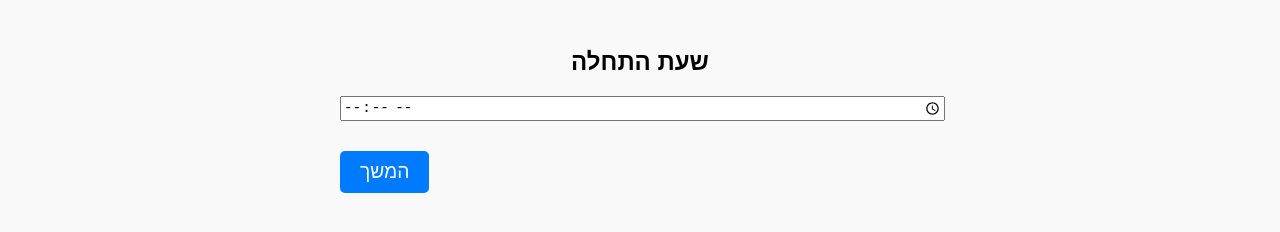
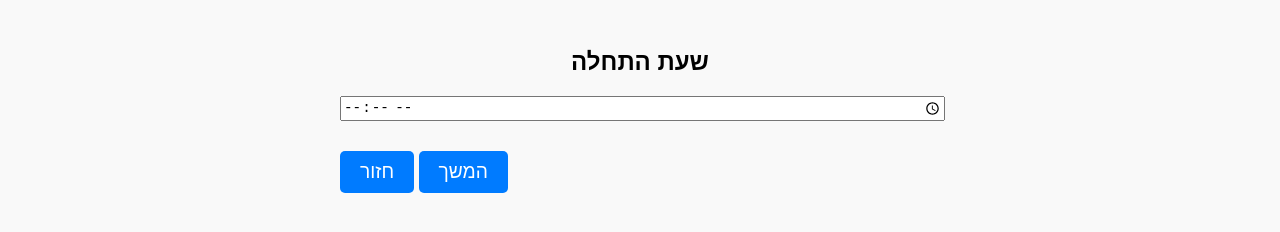
Before and after one commit to berkois/malar-courses, a plain HTML site: page index.html in a window 1280 px wide. Both pictures are taken after a click on the button "המשך". Shown: the part 82-314 px from the top of the page. Drawn offline with Linux system fonts and the light colour scheme.

Commit message:
back button

```diff
--- a/index.html
+++ b/index.html
@@ -35,6 +35,7 @@
       <div class="form-slide" data-step="1">
         <h2>שעת התחלה</h2>
         <input type="time" name="time" required />
+        <button type="button" onclick="prevSlide()">חזור</button>
         <button type="button" onclick="nextSlide()">
           המשך
         </button>
@@ -43,6 +44,7 @@
       <div class="form-slide" data-step="2">
         <h2>משך ההדרכה (בשעות)</h2>
         <input type="number" name="length" required />
+        <button type="button" onclick="prevSlide()">חזור</button>
         <button type="button" onclick="nextSlide()">
           המשך
         </button>
@@ -69,6 +71,7 @@
           </option>
           <option value="אחר">אחר</option>
         </select>
+        <button type="button" onclick="prevSlide()">חזור</button>
         <button type="button" onclick="nextSlide()">
           המשך
         </button>
@@ -83,18 +86,21 @@
       <div class="form-slide" data-step="4" id="customLocation" style="display:none">
         <h2>עיר*</h2>
         <input type="text" name="city" required>
+        <button type="button" onclick="prevSlide()">חזור</button>
         <button type="button" onclick="nextSlide()">המשך</button>
       </div>
 
       <div class="form-slide" data-step="5" id="customAddress" style="display:none">
         <h2>כתובת*</h2>
         <input type="text" name="address" required>
+        <button type="button" onclick="prevSlide()">חזור</button>
         <button type="button" onclick="nextSlide()">המשך</button>
       </div>
 
       <div class="form-slide" data-step="6" id="customMoreInfo" style="display:none">
         <h2>פרטים נוספים</h2>
         <textarea name="more_info"></textarea>
+        <button type="button" onclick="prevSlide()">חזור</button>
         <button type="button" onclick="nextSlide()">המשך</button>
         <button type="button" class="skip-btn" onclick="nextSlide()">דלג</button>
       </div>
@@ -113,6 +119,7 @@
           <option value="שוקי שטכלברג">שוקי שטכלברג</option>
           <option value="אחר">אחר</option>
         </select>
+        <button type="button" onclick="prevSlide()">חזור</button>
         <button type="button" onclick="nextSlide()">
           המשך
         </button>
@@ -134,6 +141,7 @@
 
       <div class="form-slide" data-step="7">
         <h2>שלח טופס</h2>
+        <button type="button" onclick="prevSlide()">חזור</button>
         <button type="submit">שלח טופס</button>
       </div>
 
--- a/script.js
+++ b/script.js
@@ -6,6 +6,12 @@ function nextSlide() {
         slides[currentSlide].classList.remove('active');
         currentSlide++;
         slides[currentSlide].classList.add('active');
+    }
+}
+
+function prevSlide() {
+    if (currentStep > 0) {
+        showSlide(currentStep - 1);
     }
 }
 
```
